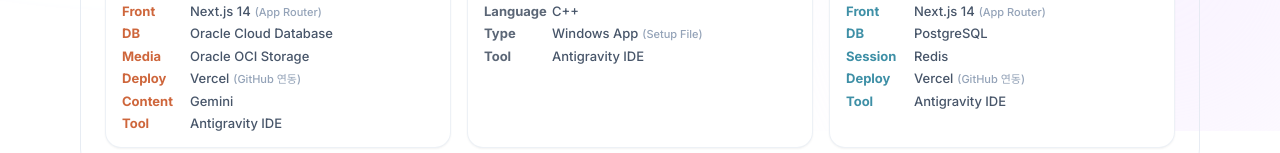
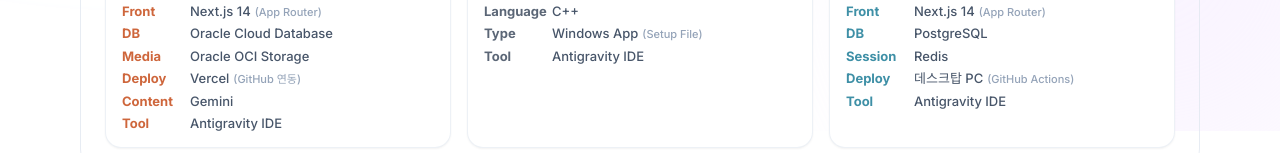
Before and after one commit to gyuminiai82/portfolio, a React (Vite) app: page / in a window 1280 px wide. Shown: the part 669-822 px from the top of the page. Built offline with nearby package versions, Linux system fonts and the light colour scheme; a web font is replaced by a local one.

Commit message:
fix: update SSO server deployment to Desktop PC with GitHub Actions

```diff
--- a/src/components/AIWorks.jsx
+++ b/src/components/AIWorks.jsx
@@ -115,7 +115,7 @@
       { label: "Front", value: "Next.js 14", sub: "(App Router)" },
       { label: "DB", value: "PostgreSQL" },
       { label: "Session", value: "Redis" },
-      { label: "Deploy", value: "Vercel", sub: "(GitHub 연동)" },
+      { label: "Deploy", value: "데스크탑 PC", sub: "(GitHub Actions)" },
       { label: "Tool", value: "Antigravity IDE" }
     ]
   }
```
